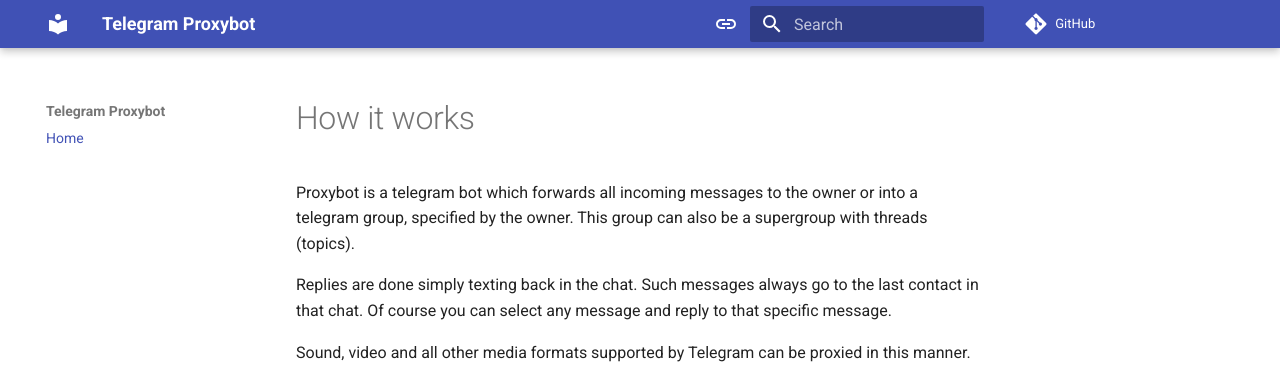
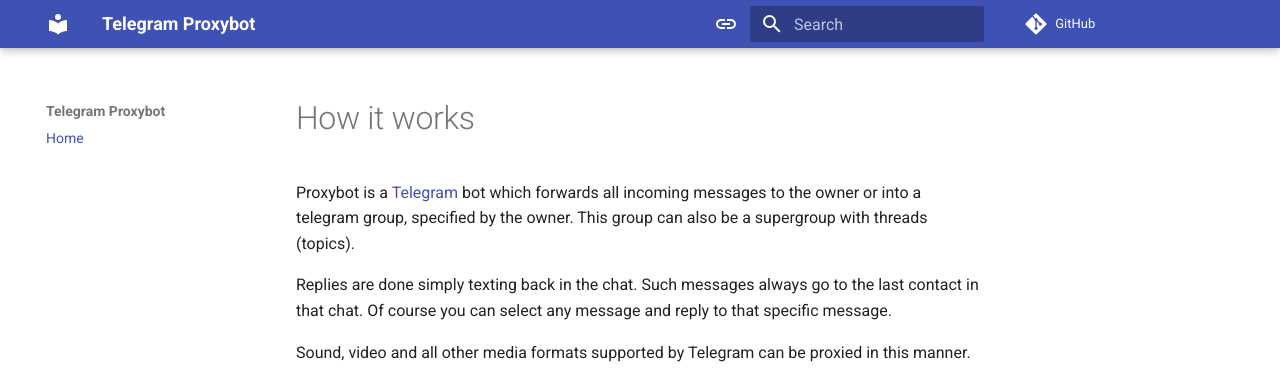
Before and after one commit to litnialex/telegram-proxybot, an MkDocs documentation site: the page built from docs/index.md, in a window 1280 px wide and 900 px high. Shown: the top 375 px of the window. Built offline with MkDocs 1.6.1 and Material for MkDocs 9.7.7, drawn with Linux system fonts in a browser that asks for light colours; comment, search, counter and statistics services are not loaded; part of the change alters nothing that is shown.

```diff
--- a/docs/index.md
+++ b/docs/index.md
@@ -1,6 +1,6 @@
 # How it works
 
-Proxybot is a telegram bot which forwards all incoming messages to the owner or into a telegram group, specified by the owner.
+Proxybot is a [Telegram](https://www.telegram.org) bot which forwards all incoming messages to the owner or into a telegram group, specified by the owner.
 This group can also be a supergroup with threads (topics).
 
 Replies are done simply texting back in the chat. Such messages always go to the last contact in  that chat.
```
